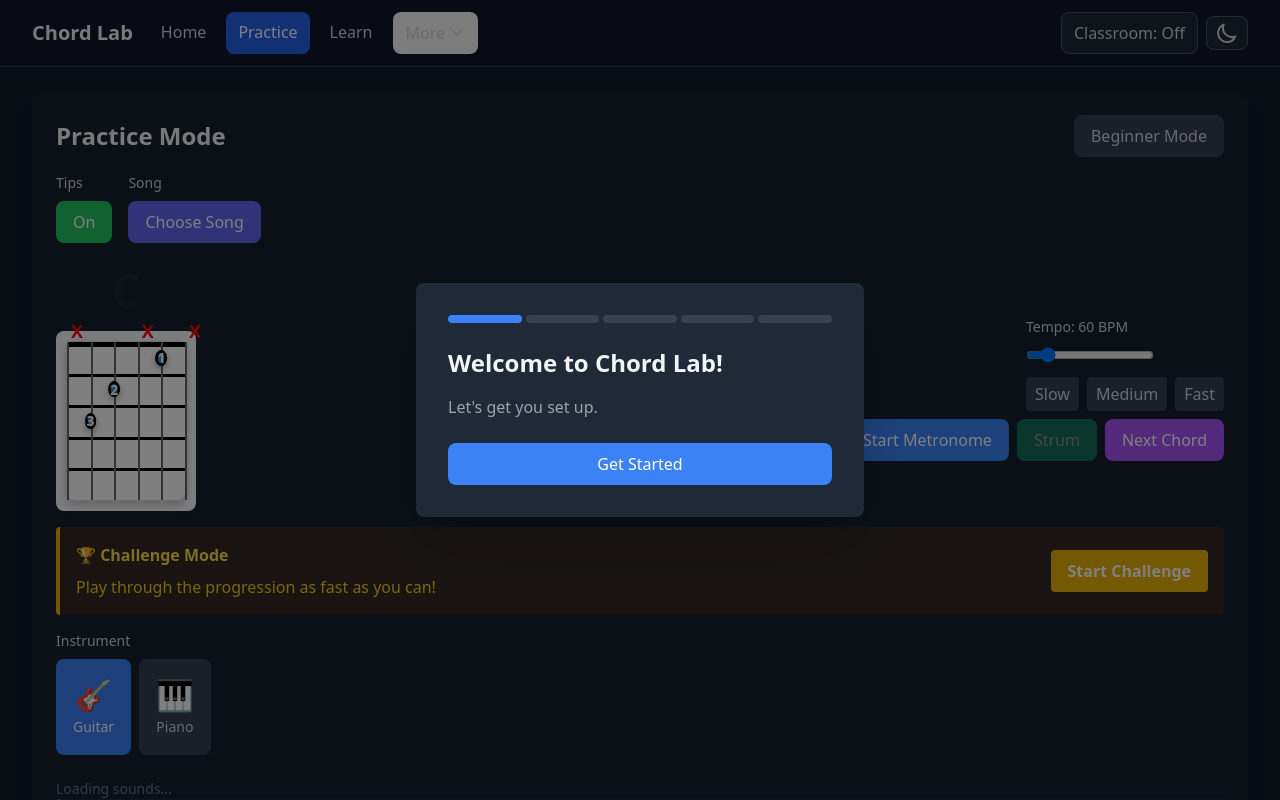
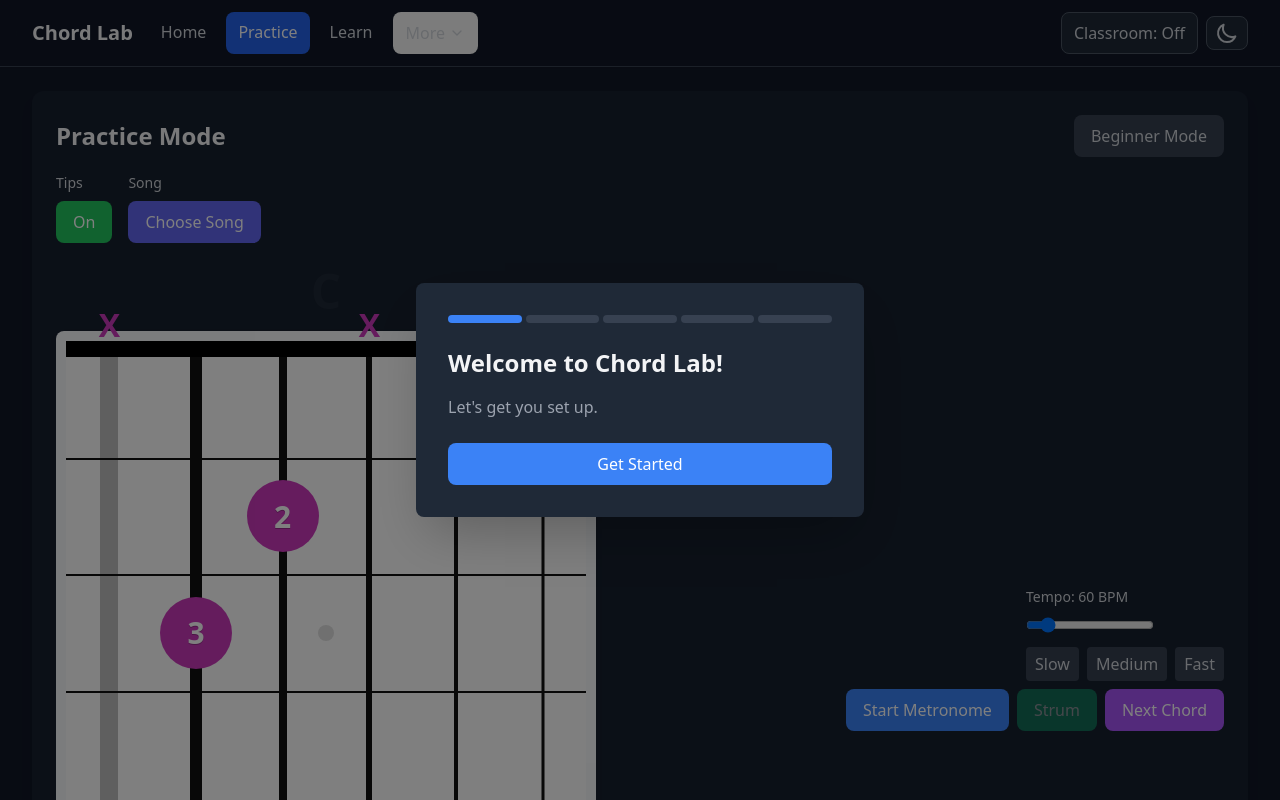
Before and after one commit to SquidgyG/Chord-Lab, a React (Vite) app: page /#/practice in a window 1280 px wide. Shown: the top 800 px of the page. Built offline with nearby package versions, Linux system fonts and the light colour scheme.

Commit message:
feat: enhance guitar chord diagram styling

```diff
--- a/src/components/practice-mode/ChordDisplay.tsx
+++ b/src/components/practice-mode/ChordDisplay.tsx
@@ -3,10 +3,10 @@ import GuitarChordDiagram from './GuitarChordDiagram';
 import PianoChordDiagram from './PianoChordDiagram';
 import type { Chord } from '../../data/chords';
 
-type ChordDisplayProps = {
+interface ChordDisplayProps {
   chord: Chord | null;
   instrument: 'guitar' | 'piano';
-};
+}
 
 const ChordDisplay: React.FC<ChordDisplayProps> = ({ chord, instrument }) => {
   if (!chord) {
@@ -21,7 +21,11 @@ const ChordDisplay: React.FC<ChordDisplayProps> = ({ chord, instrument }) => {
         </div>
 
         {instrument === 'guitar' ? (
-          <GuitarChordDiagram positions={chord.guitarPositions} />
+          <GuitarChordDiagram
+            positions={chord.guitarPositions}
+            color={chord.color}
+            noteLabels={chord.noteLabels}
+          />
         ) : (
           <PianoChordDiagram
             notes={chord.pianoNotes}
--- a/src/components/practice-mode/GuitarChordDiagram.css
+++ b/src/components/practice-mode/GuitarChordDiagram.css
@@ -1,81 +1,124 @@
 .guitar-chord-diagram {
-  position: relative;
-  display: inline-block;
-  margin: 20px;
+  margin: 0 auto;
+  display: block;
+  background: #f8fafc;
+  border-radius: 8px;
+  padding: 10px;
+  box-shadow: 0 4px 6px rgba(0,0,0,0.1);
 }
 
 .fretboard {
   position: relative;
-  width: 100%;
-  height: 80%;
-  background-color: #f5e6c8;
-  border: 2px solid #8b4513;
-  border-radius: 8px;
-  box-shadow: 0 4px 8px rgba(0, 0, 0, 0.2);
+  width: 520px;
+  height: 700px;
+  background: #fff;
+  border-radius: 10px;
 }
 
 .nut {
   position: absolute;
   top: 0;
   left: 0;
-  width: 100%;
-  border-top: 5px solid #000;
+  right: 0;
+  height: 16px;
+  background: #000;
+  z-index: 12;
+}
+
+.endline {
+  position: absolute;
+  bottom: 0;
+  left: 0;
+  right: 0;
+  height: 6px;
+  background: #000;
+  z-index: 11;
 }
 
 .fret-line {
   position: absolute;
   left: 0;
-  width: 100%;
-  border-bottom: 3px solid #000;
+  right: 0;
+  height: 2px;
+  background: #111;
+  z-index: 10;
 }
 
-.string-line {
+.inlay {
+  position: absolute;
+  left: 50%;
+  transform: translate(-50%, -50%);
+  width: 16px;
+  height: 16px;
+  border-radius: 999px;
+  background: rgba(0,0,0,.12);
+  z-index: 9;
+}
+
+.string {
   position: absolute;
   top: 0;
-  height: 100%;
-  border-left: 2px solid #666;
+  bottom: 0;
+  width: var(--sw, 2px);
+  background: var(--sc, #111);
+  transform: translateX(-50%);
+  border-radius: 2px;
+  z-index: 8;
 }
 
-.string-indicator {
+.xo {
   position: absolute;
-  font-size: 18px;
-  font-weight: bold;
-  color: #333;
+  transform: translate(-50%, -100%);
+  text-align: center;
+  font-weight: 800;
+  top: 0;
+  z-index: 15;
+  font-size: 32px;
+  line-height: 1;
 }
 
-.open-symbol {
-  color: green;
-}
-
-.mute-symbol {
-  color: red;
-}
-
-.fret-position {
+.dot {
   position: absolute;
-  width: 10%;
-  height: 10%;
-  border-radius: 50%;
-  display: flex;
-  align-items: center;
-  justify-content: center;
-  color: white;
-  font-weight: bold;
-  font-size: 14px;
-  background: #3498db;
-  border: 3px solid #000;
-  box-shadow: 0 3px 6px rgba(0,0,0,0.3);
   transform: translate(-50%, -50%);
-}
-
-.fret-position.root {
-  background: #e74c3c;
+  width: 72px;
+  height: 72px;
+  border-radius: 999px;
+  background: var(--cc);
+  color: #fff;
+  z-index: 20;
+  display: grid;
+  place-items: center;
+  font-weight: 800;
+  font-size: 30px;
+  text-shadow: 0 1px 0 rgba(0,0,0,.25);
 }
 
 .barre {
   position: absolute;
-  background: #3498db;
-  border-radius: 10px;
   transform: translateY(-50%);
-  box-shadow: 0 3px 6px rgba(0,0,0,0.3);
+  height: 48px;
+  border-radius: 999px;
+  background: var(--cc);
+  z-index: 19;
+  display: grid;
+  place-items: center;
+  font-weight: 800;
+  font-size: 24px;
+  color: #fff;
+  text-shadow: 0 1px 0 rgba(0,0,0,.25);
 }
+
+.note-strip {
+  display: grid;
+  grid-template-columns: repeat(6, 1fr);
+  gap: 0;
+  margin-top: 12px;
+  font-weight: 800;
+  font-size: 32px;
+  letter-spacing: .5px;
+}
+
+.note-strip span {
+  text-align: center;
+  min-height: 1.1em;
+}
--- a/src/components/practice-mode/GuitarChordDiagram.tsx
+++ b/src/components/practice-mode/GuitarChordDiagram.tsx
@@ -8,11 +8,13 @@ export interface GuitarPosition {
   isRoot?: boolean;
 }
 
-interface GuitarPositionProps {
+interface GuitarChordDiagramProps {
   positions: GuitarPosition[];
+  color?: string;
+  noteLabels?: string[];
 }
 
-const GuitarChordDiagram: React.FC<GuitarPositionProps> = ({ positions }) => {
+const GuitarChordDiagram: React.FC<GuitarChordDiagramProps> = ({ positions, color = '#000', noteLabels = [] }) => {
   // Calculate barre chords
   const barreChords = useMemo(() => {
     const barres: Record<number, { fret: number; startString: number; endString: number }> = {};
@@ -31,7 +33,7 @@ const GuitarChordDiagram: React.FC<GuitarPositionProps> = ({ positions }) => {
 
   // Calculate open and muted strings
   const openStrings = useMemo(() => {
-    const strings = Array(6).fill('');
+    const strings = Array<string>(6).fill('');
     positions.forEach(pos => {
       if (pos.fret === 0) {
         strings[6 - pos.string] = 'O';
@@ -41,7 +43,7 @@ const GuitarChordDiagram: React.FC<GuitarPositionProps> = ({ positions }) => {
   }, [positions]);
 
   const mutedStrings = useMemo(() => {
-    const strings = Array(6).fill('');
+    const strings = Array<string>(6).fill('');
     const hasFret = positions.some(p => p.fret > 0);
     if (!hasFret) return strings;
 
@@ -56,64 +58,77 @@ const GuitarChordDiagram: React.FC<GuitarPositionProps> = ({ positions }) => {
   return (
     <div className="guitar-chord-diagram" role="img" aria-label="Guitar chord diagram">
       <div className="fretboard">
-        {/* Nut */}
-        <div className="nut" style={{ top: '0%' }} />
+        <div className="nut" />
+        <div className="endline" />
 
-        {/* Frets */}
-        {[1, 2, 3, 4].map(fret => (
+        {[1, 2, 3, 4, 5].map(fret => (
           <div
             key={fret}
             className="fret-line"
-            style={{ top: `${fret * 20}%` }}
+            style={{ top: `calc((100%/6)*${fret})` }}
           />
         ))}
 
-        {/* Strings */}
+        {[2.5, 4.5].map((fret, idx) => (
+          <div
+            key={`inlay-${idx}`}
+            className="inlay"
+            style={{ top: `calc((100%/6)*${fret})` }}
+          />
+        ))}
+
         {Array.from({ length: 6 }).map((_, i) => (
           <div
             key={i}
-            className="string-line"
-            style={{ left: `${i * 20}%` }}
+            className="string"
+            style={{
+              left: `calc((100%/6)*${i} + (100%/12))`,
+              '--sw': `${[18, 12, 8, 6, 4, 3][i]}px`,
+              '--sc': ['#bfbfbf', '#111', '#111', '#111', '#111', '#111'][i],
+            } as React.CSSProperties}
           />
         ))}
 
-        {/* Barre chords */}
         {barreChords.map((barre, idx) => (
           <div
             key={idx}
             className="barre"
             style={{
-              top: `${(barre.fret - 0.5) * 20}%`,
-              left: `${(6 - barre.endString) * 20}%`,
-              width: `${(barre.endString - barre.startString) * 20}%`,
-              height: '10px',
-            }}
-          />
+              top: `calc((100%/6)*${barre.fret - 0.5})`,
+              left: `calc((100%/6)*${6 - barre.endString})`,
+              width: `calc((100%/6)*${barre.endString - barre.startString + 1})`,
+              '--cc': color,
+            } as React.CSSProperties}
+          >
+            {1}
+          </div>
         ))}
 
-        {/* Positions */}
         {positions
           .filter(p => p.fret > 0)
           .map((pos, idx) => (
             <div
               key={idx}
-              className={`fret-position ${pos.isRoot ? 'root' : ''}`}
+              className={`dot ${pos.isRoot ? 'root' : ''}`}
               style={{
-                top: `${(pos.fret - 0.5) * 20}%`,
-                left: `${(6 - pos.string) * 20}%`,
-              }}
+                top: `calc((100%/6)*${pos.fret - 0.5})`,
+                left: `calc((100%/6)*${6 - pos.string} + (100%/12))`,
+                '--cc': color,
+              } as React.CSSProperties}
             >
               {pos.finger}
             </div>
           ))}
 
-        {/* Open and muted strings */}
         {openStrings.map((open, i) => (
           open && (
             <div
               key={`open-${i}`}
-              className="string-indicator open-symbol"
-              style={{ left: `${i * 20}%`, top: '-15%' }}
+              className="xo"
+              style={{
+                left: `calc((100%/6)*${i} + (100%/12))`,
+                color,
+              }}
             >
               {open}
             </div>
@@ -123,78 +138,26 @@ const GuitarChordDiagram: React.FC<GuitarPositionProps> = ({ positions }) => {
           muted && (
             <div
               key={`muted-${i}`}
-              className="string-indicator mute-symbol"
-              style={{ left: `${i * 20}%`, top: '-15%' }}
+              className="xo"
+              style={{
+                left: `calc((100%/6)*${i} + (100%/12))`,
+                color,
+              }}
             >
               {muted}
             </div>
           )
         ))}
       </div>
-      <style>
-        {`
-          .guitar-chord-diagram {
-            margin: 0 auto;
-            display: block;
-            background-color: #f8fafc;
-            border-radius: 8px;
-            padding: 10px;
-            box-shadow: 0 4px 6px rgba(0,0,0,0.1);
-          }
-          .fretboard {
-            position: relative;
-            width: 120px;
-            height: 160px;
-            background-color: #fff;
-            border: 1px solid #ddd;
-          }
-          .nut {
-            position: absolute;
-            width: 100%;
-            height: 5px;
-            background-color: #000;
-            top: 0;
-          }
-          .fret-line {
-            position: absolute;
-            width: 100%;
-            height: 0;
-            border-bottom: 3px solid #000;
-          }
-          .string-line {
-            position: absolute;
-            height: 100%;
-            width: 0;
-            border-top: 1px solid #666;
-          }
-          .string-indicator {
-            position: absolute;
-            width: 20px;
-            text-align: center;
-          }
-          .open-symbol, .mute-symbol {
-            font-size: 18px;
-            font-weight: bold;
-          }
-          .barre {
-            position: absolute;
-            background-color: #000;
-            border-radius: 5px;
-          }
-          .fret-position {
-            position: absolute;
-            border-radius: 50%;
-            display: flex;
-            justify-content: center;
-            align-items: center;
-            border: 3px solid #000;
-            box-shadow: 0 3px 6px rgba(0,0,0,0.3);
-          }
-          .root {
-            background-color: #ff6b6b;
-          }
-        `}
-      </style>
+      {noteLabels.length > 0 && (
+        <div className="note-strip">
+          {Array.from({ length: 6 }).map((_, i) => (
+            <span key={i} style={{ color }}>
+              {noteLabels[i] || ''}
+            </span>
+          ))}
+        </div>
+      )}
     </div>
   );
 };
--- a/src/components/practice-mode/PianoChordDiagram.tsx
+++ b/src/components/practice-mode/PianoChordDiagram.tsx
@@ -1,11 +1,11 @@
 import React from 'react';
 import './PianoChordDiagram.css';
 
-type PianoChordDiagramProps = {
+interface PianoChordDiagramProps {
   notes: string[];
   chordName?: string;
   color?: string; // Hex color code
-};
+}
 
 const PianoChordDiagram: React.FC<PianoChordDiagramProps> = ({
   notes,
--- a/src/data/chords.ts
+++ b/src/data/chords.ts
@@ -9,7 +9,8 @@ export interface ChordDefinition {
   pianoNotes: string[];
   guitarPositions: FretPosition[];
   level?: number;
-  color: string; // New color property
+  color: string;
+  noteLabels?: string[];
 }
 
 export const chords: Record<string, ChordDefinition> = {
```
